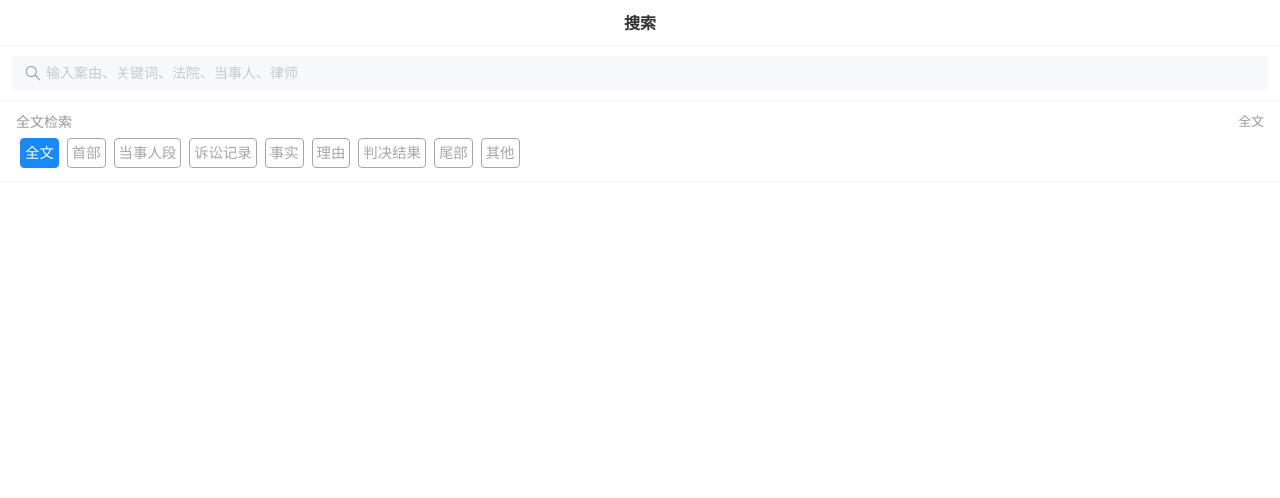
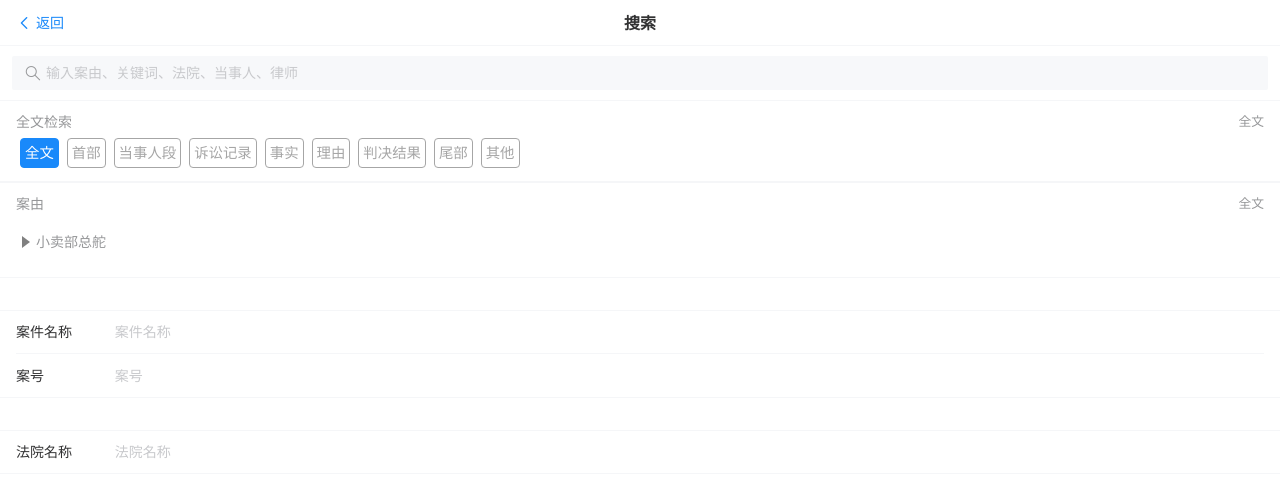
Before and after one commit to Jardaliao/wenshu, a Vue app in the folder wenshu-web/: page /search in a window 1280 px wide. Shown: the top 498 px of the page. Built offline with nearby package versions, Linux system fonts and the light colour scheme.

Commit message:
引入树形单选组件 填坑中

```diff
--- /dev/null
+++ b/wenshu-web/src/components/TreeSelect.vue
@@ -0,0 +1,137 @@
+<template>
+    <ul class="treeMenu">
+        <li v-for="(item, index) in data" :key="item[props.key]">
+            <i v-show="item[props.children]" :class="['triangle', carets[tapScopes[index]]]"
+                @click="changeStatus(index)" />
+            <p :class="['treeNode', { 'treeNode--select': item.onSelect }]">
+                <label class="checkbox-wrap" @click="checked(item)">
+                    <input v-if="isSelect" v-model="item.checked" type="checkbox" class="checkbox" />
+                </label>
+                <span class="title" @click="tap(item, index)">{{ item[props.label] }}</span>
+            </p>
+            <!-- <tree-menus v-show="scopes[index]" :data="item[props.children]" v-bind="$props"
+                v-on="$listeners"></tree-menus> -->
+        </li>
+    </ul>
+</template>
+<script>
+const CARETS = { open: 'caret-down', close: 'caret-right' }
+export default {
+    name: 'TreeMenus',
+    props: {
+        data: {
+            type: Array,
+            default: () => [],
+        },
+        isSelect: {
+            type: Boolean,
+            default: false,
+        },
+        props: {
+            type: Object,
+            default: () => {
+                return {
+                    children: 'children',
+                    label: 'title',
+                    key: 'id',
+                }
+            },
+        },
+    },
+    data() {
+        return {
+            carets: CARETS,
+            tapScopes: {},
+            scopes: {},
+        }
+    },
+    methods: {
+        operation(type, treeNode) {
+            // this.$emit('operation', { type, treeNode })
+        },
+        tap(item, index) {
+            // this.$emit('node-click', item)
+        },
+        changeStatus(index) {
+            this.$emit('change', this.data[index])
+            // 图标变化
+            this.$set(this.tapScopes, index, this.tapScopes[index] ? (this.tapScopes[index] === 'open' ? 'close' : 'open') : 'open')
+            // 展开闭合
+            this.$set(this.scopes, index, this.scopes[index] ? false : true)
+        },
+        async checked(item) {
+            // this.$emit('checked', item)
+        },
+    },
+}
+</script>
+<style scoped>
+.treeMenu {
+    padding-left: 20px;
+    list-style: none;
+    position: relative;
+    user-select: none;
+}
+
+.triangle {
+    transition: all 0.1s;
+    left: 6px;
+    margin: 6px 0 0 0;
+    position: absolute;
+    cursor: pointer;
+    width: 0;
+    height: 0;
+    border: 6px solid transparent;
+    border-left: 8px solid grey;
+}
+
+.caret-down {
+    transform: rotate(90deg);
+    left: 2px;
+    margin: 9px 0 0 0;
+}
+
+.checkbox-wrap {
+    display: flex;
+    align-items: center;
+}
+
+.checkbox {
+    margin-right: 0.5rem;
+}
+
+.treeNode:hover,
+.treeNode:hover>.operation {
+    color: #3771e5;
+    background: #f0f7ff;
+}
+
+.treeNode--select {
+    background: #f0f7ff;
+}
+
+.treeNode:hover>.operation {
+    opacity: 1;
+}
+
+p {
+    position: relative;
+    display: flex;
+    align-items: center;
+}
+
+p>.title {
+    cursor: pointer;
+}
+
+a {
+    color: cornflowerblue;
+}
+
+.operation {
+    position: absolute;
+    right: 0;
+    font-size: 18px;
+    opacity: 0;
+}
+</style>
--- a/wenshu-web/src/main.js
+++ b/wenshu-web/src/main.js
@@ -1,5 +1,5 @@
 import { createApp } from 'vue'
-import { Search, NavBar, CellGroup, Cell } from 'vant'
+import { Search, NavBar, CellGroup, Cell, Field, TreeSelect } from 'vant'
 
 import App from './App.vue'
 import router from './router'
@@ -10,7 +10,7 @@ const app = createApp(App)
 
 app.use(router)
 
-const requiredVant = [Search, NavBar, CellGroup, Cell];
+const requiredVant = [Search, NavBar, Field, CellGroup, Cell, TreeSelect];
 for (let v of requiredVant) { app.use(v) }
 
 app.mount('#app')
--- a/wenshu-web/src/views/NotFoundView.vue
+++ b/wenshu-web/src/views/NotFoundView.vue
@@ -1,8 +1,4 @@
 <template>
-    <NavigationBar title="易文书" back="off"></NavigationBar>
+    <van-nav-bar title="易文书"></van-nav-bar>
     <span>404 Not Found</span>
 </template>
-
-<script setup>
-import NavigationBar from '@/components/NavigationBar.vue'
-</script>
--- a/wenshu-web/src/views/SearchView.vue
+++ b/wenshu-web/src/views/SearchView.vue
@@ -1,5 +1,5 @@
 <template>
-    <van-nav-bar title="搜索"></van-nav-bar>
+    <van-nav-bar title="搜索" left-arrow="true" left-text="返回" @click-left="goBack"></van-nav-bar>
     <van-search placeholder="输入案由、关键词、法院、当事人、律师" v-model="query.quanwenjiansuo"></van-search>
     <van-cell-group>
         <!-- 1 全文检索 -->
@@ -19,12 +19,56 @@
             </div>
         </van-cell>
     </van-cell-group>
+    <van-cell-group>
+        <!-- 2 案由 -->
+        <van-cell>
+            <div class="op-title">
+                <div>案由</div>
+                <div class="op-actions">
+                    <span>{{ qw[query.quanwenjiansuoIndex].name }}</span>
+                </div>
+            </div>
+            <div class="op-body">
+                <TreeSelect :isSelect="isSelect" :data="treeData" @node-click="handle" @change="loadData" />
+            </div>
+        </van-cell>
+    </van-cell-group>
+    <van-cell-group title=" ">
+        <!-- 3 案件名称 -->
+        <van-field v-model="query.anjianmingchen" name="案件名称" label="案件名称" placeholder="案件名称"></van-field>
+        <!-- 4 案号 -->
+        <van-field v-model="query.anhao" name="案号" label="案号" placeholder="案号"></van-field>
+    </van-cell-group>
+    <van-cell-group title=" ">
+        <!-- 5 法院名称 -->
+        <van-field v-model="query.fayuanmingchen" name="法院名称" label="法院名称" placeholder="法院名称"></van-field>
+        <!-- 6 法院层级 -->
+
+    </van-cell-group>
 </template>
 
 <script setup>
 import { ref } from 'vue'
 import { dic } from "../utils/wenshu_dict"
+import TreeSelect from '@/components/TreeSelect.vue'
 
+const activeId = ref(1)
+const activeIndex = ref(0)
+const treeData = [
+    {
+        key: 2,
+        title: '小卖部总舵',
+        children: [
+            {
+                key: 90037,
+                title: '小卖部河边分部',
+            },
+        ],
+    },
+];
+
+
+const goBack = () => history.back()
 const qw = ref(dic.qw)
 const query = ref({
     quanwenjiansuo: "",
```
